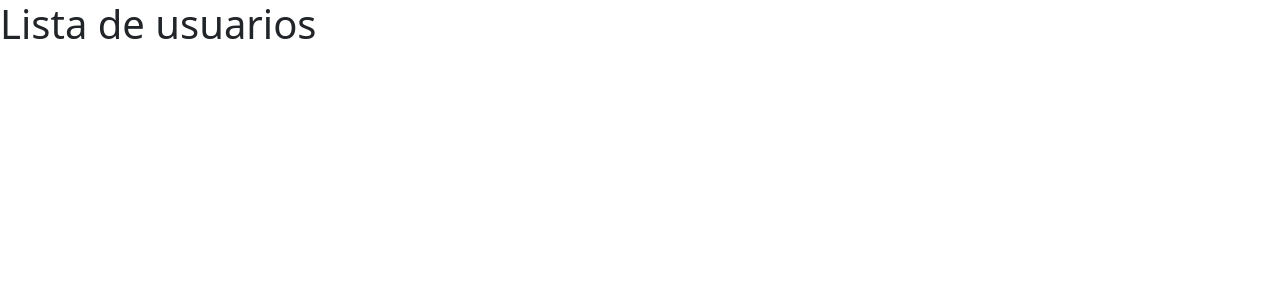
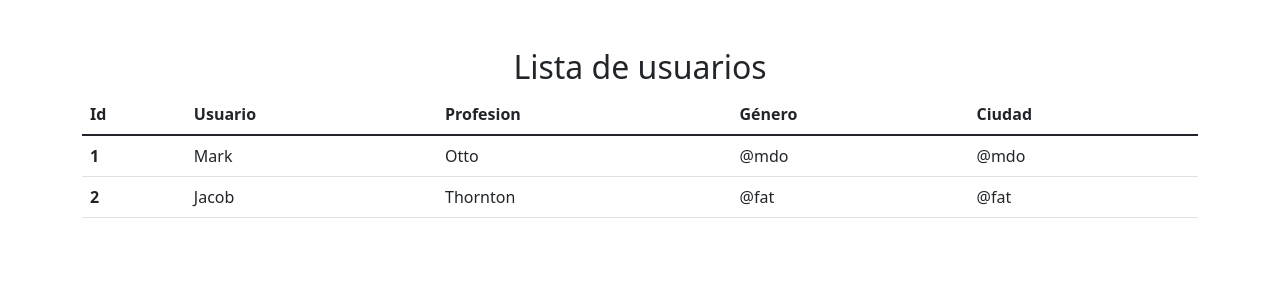
Before and after one commit to engelcituk/web-project-dejango, a Django app: page /usuario/lista/ in a window 1280 px wide. Shown: the top 300 px of the page. Run offline with Django 3.2, Linux system fonts and the light colour scheme; some libraries are stand-ins or nearby versions.

Commit message:
App y Bootstrap Table

```diff
--- a/templates/usuariolist.html
+++ b/templates/usuariolist.html
@@ -7,11 +7,41 @@
     <meta http-equiv="X-UA-Compatible" content="IE=edge">
     <meta name="viewport" content="width=device-width, initial-scale=1.0">
     <title>Lista de usuarios</title>
-    <link rel="stylesheet" href="{%static 'css/bootstrap.min.css'%}" >
+    <link rel="stylesheet" href="{% static 'css/bootstrap.min.css' %}" >
 </head>
 <body>
     <main>
-        <h1>Lista de usuarios</h1>
-      </main>
+        <div class="container">
+            <h2 class="text-center mt-5">Lista de usuarios</h2>
+            <table class="table">
+                <thead>
+                  <tr>
+                    <th scope="col">Id</th>
+                    <th scope="col">Usuario</th>
+                    <th scope="col">Profesion</th>
+                    <th scope="col">Género</th>
+                    <th scope="col">Ciudad</th>
+                  </tr>
+                </thead>
+                <tbody>
+                  <tr>
+                    <th scope="row">1</th>
+                    <td>Mark</td>
+                    <td>Otto</td>
+                    <td>@mdo</td>
+                    <td>@mdo</td>
+                  </tr>
+                  <tr>
+                    <th scope="row">2</th>
+                    <td>Jacob</td>
+                    <td>Thornton</td>
+                    <td>@fat</td>
+                    <td>@fat</td>
+                  </tr>
+
+                </tbody>
+              </table>
+        </div>
+    </main>
 </body>
 </html>
```
